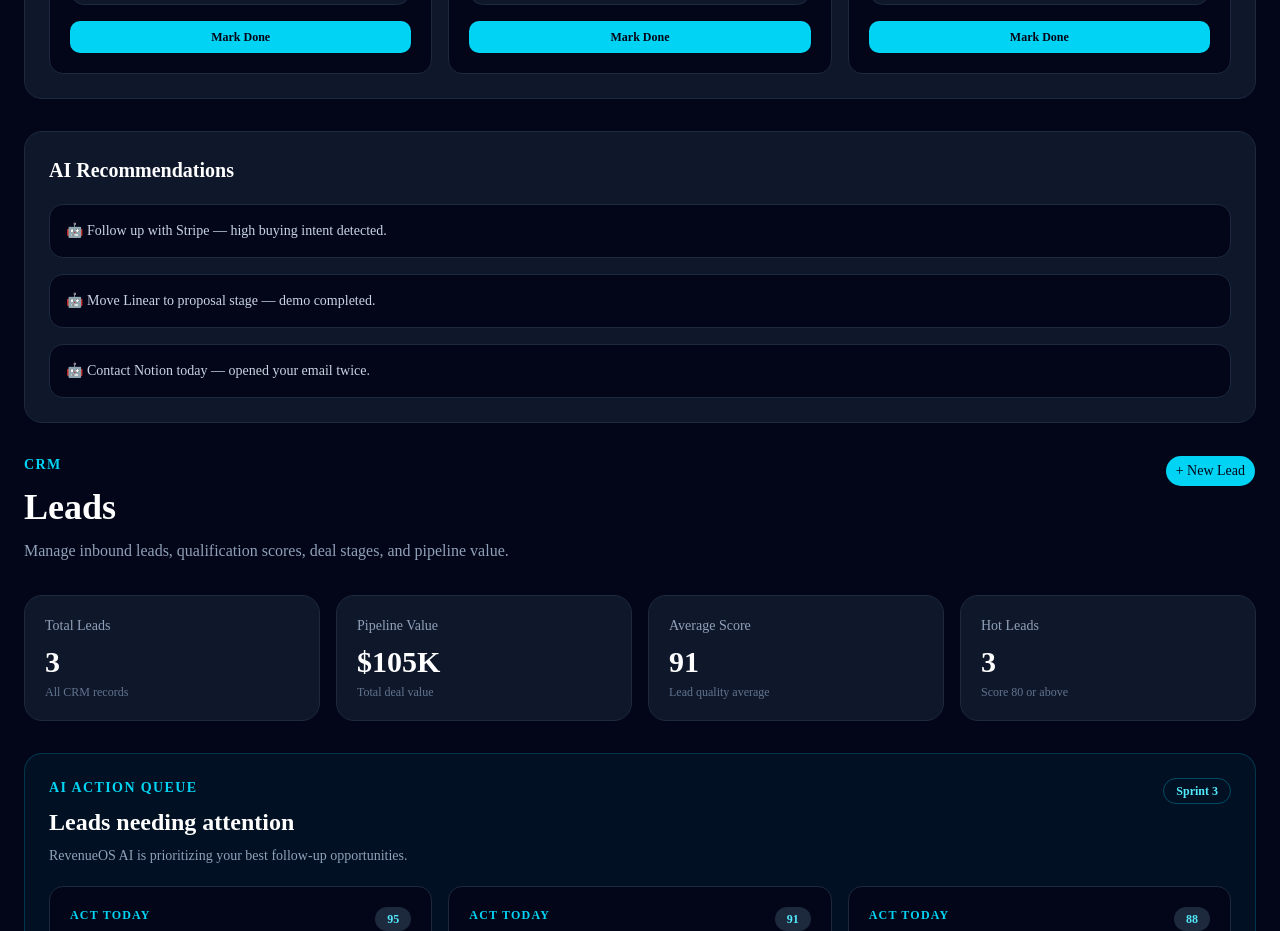
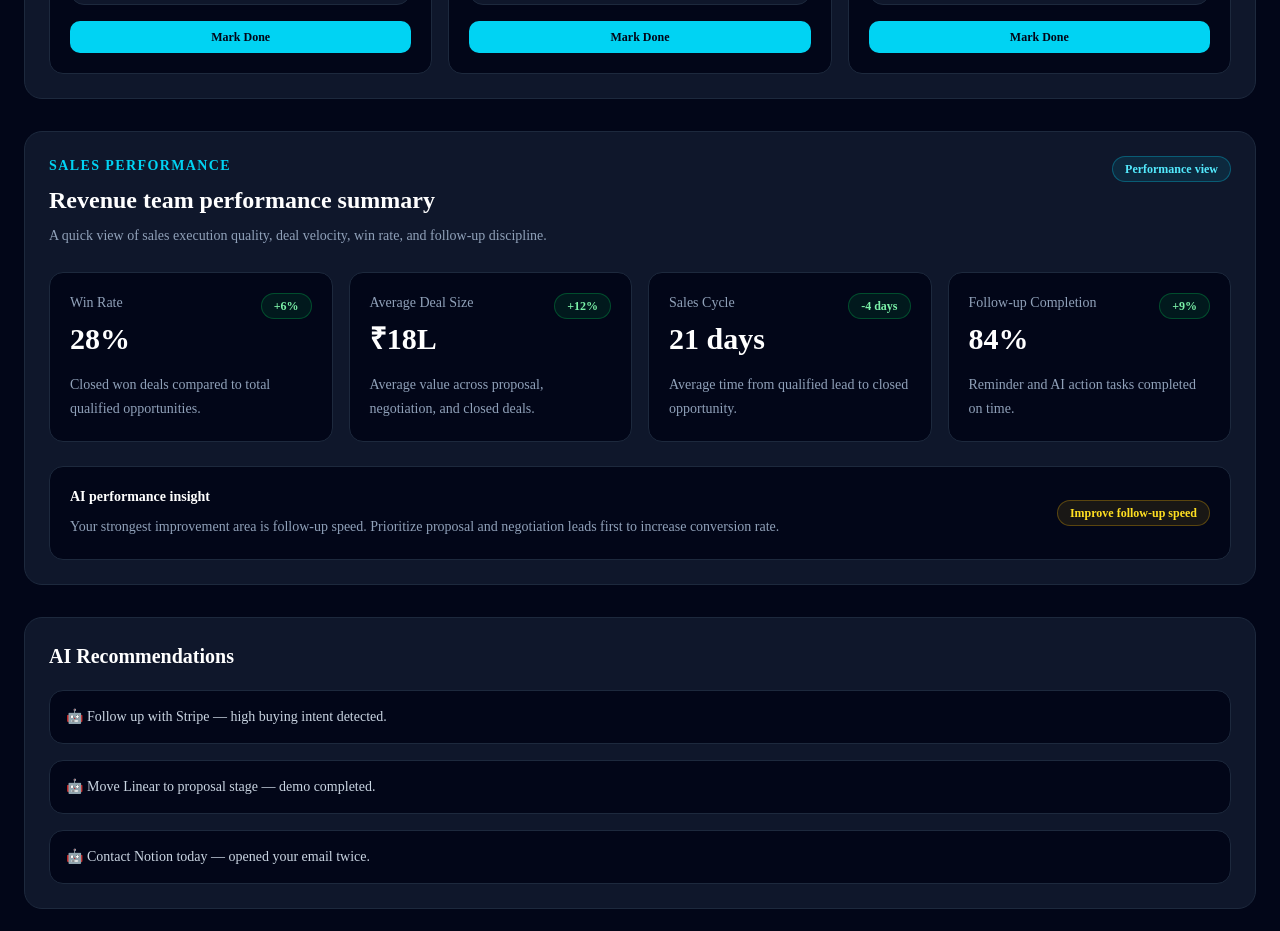
Before and after one commit to Asad97531/revenueos-ai, a Next.js app: page /dashboard in a window 1280 px wide. Shown: the part 3640-4571 px from the top of the page. Built offline with nearby package versions, Linux system fonts and the light colour scheme.

Commit message:
Add sales performance section

```diff
--- a/app/dashboard/page.tsx
+++ b/app/dashboard/page.tsx
@@ -3,6 +3,7 @@ import { ConversionFunnel } from "@/components/dashboard/ConversionFunnel";
 import { FollowUpReminders } from "@/components/dashboard/FollowUpReminders";
 import { PipelineHealth } from "@/components/dashboard/PipelineHealth";
 import { RevenueForecast } from "@/components/dashboard/RevenueForecast";
+import { SalesPerformance } from "@/components/dashboard/SalesPerformance";
 import { LeadsClient } from "@/components/leads/LeadsClient";
 
 export default function DashboardPage() {
@@ -73,6 +74,8 @@ export default function DashboardPage() {
 
           <FollowUpReminders />
 
+          <SalesPerformance />
+
           <AIRecommendations />
 
           <LeadsClient />
--- /dev/null
+++ b/components/dashboard/SalesPerformance.tsx
@@ -0,0 +1,99 @@
+const performanceMetrics = [
+  {
+    label: "Win Rate",
+    value: "28%",
+    description: "Closed won deals compared to total qualified opportunities.",
+    trend: "+6%",
+  },
+  {
+    label: "Average Deal Size",
+    value: "₹18L",
+    description: "Average value across proposal, negotiation, and closed deals.",
+    trend: "+12%",
+  },
+  {
+    label: "Sales Cycle",
+    value: "21 days",
+    description: "Average time from qualified lead to closed opportunity.",
+    trend: "-4 days",
+  },
+  {
+    label: "Follow-up Completion",
+    value: "84%",
+    description: "Reminder and AI action tasks completed on time.",
+    trend: "+9%",
+  },
+];
+
+export function SalesPerformance() {
+  return (
+    <section className="rounded-2xl border border-slate-800 bg-slate-900 p-6">
+      <div className="flex flex-col gap-3 md:flex-row md:items-start md:justify-between">
+        <div>
+          <p className="text-sm font-semibold uppercase tracking-widest text-cyan-400">
+            Sales Performance
+          </p>
+
+          <h2 className="mt-2 text-2xl font-bold text-white">
+            Revenue team performance summary
+          </h2>
+
+          <p className="mt-2 max-w-2xl text-sm leading-6 text-slate-400">
+            A quick view of sales execution quality, deal velocity, win rate,
+            and follow-up discipline.
+          </p>
+        </div>
+
+        <span className="w-fit rounded-full border border-cyan-400/30 bg-cyan-400/10 px-3 py-1 text-xs font-semibold text-cyan-300">
+          Performance view
+        </span>
+      </div>
+
+      <div className="mt-6 grid gap-4 md:grid-cols-2 lg:grid-cols-4">
+        {performanceMetrics.map((metric) => (
+          <div
+            key={metric.label}
+            className="rounded-xl border border-slate-800 bg-slate-950 p-5"
+          >
+            <div className="flex items-start justify-between gap-4">
+              <div>
+                <p className="text-sm text-slate-400">{metric.label}</p>
+
+                <p className="mt-2 text-3xl font-bold text-white">
+                  {metric.value}
+                </p>
+              </div>
+
+              <span className="rounded-full border border-green-500/30 bg-green-500/10 px-3 py-1 text-xs font-semibold text-green-300">
+                {metric.trend}
+              </span>
+            </div>
+
+            <p className="mt-4 text-sm leading-6 text-slate-400">
+              {metric.description}
+            </p>
+          </div>
+        ))}
+      </div>
+
+      <div className="mt-6 rounded-xl border border-slate-800 bg-slate-950 p-5">
+        <div className="flex flex-col gap-3 md:flex-row md:items-center md:justify-between">
+          <div>
+            <p className="text-sm font-semibold text-white">
+              AI performance insight
+            </p>
+
+            <p className="mt-2 text-sm leading-6 text-slate-400">
+              Your strongest improvement area is follow-up speed. Prioritize
+              proposal and negotiation leads first to increase conversion rate.
+            </p>
+          </div>
+
+          <span className="w-fit rounded-full border border-yellow-500/30 bg-yellow-500/10 px-3 py-1 text-xs font-semibold text-yellow-300">
+            Improve follow-up speed
+          </span>
+        </div>
+      </div>
+    </section>
+  );
+}
```
